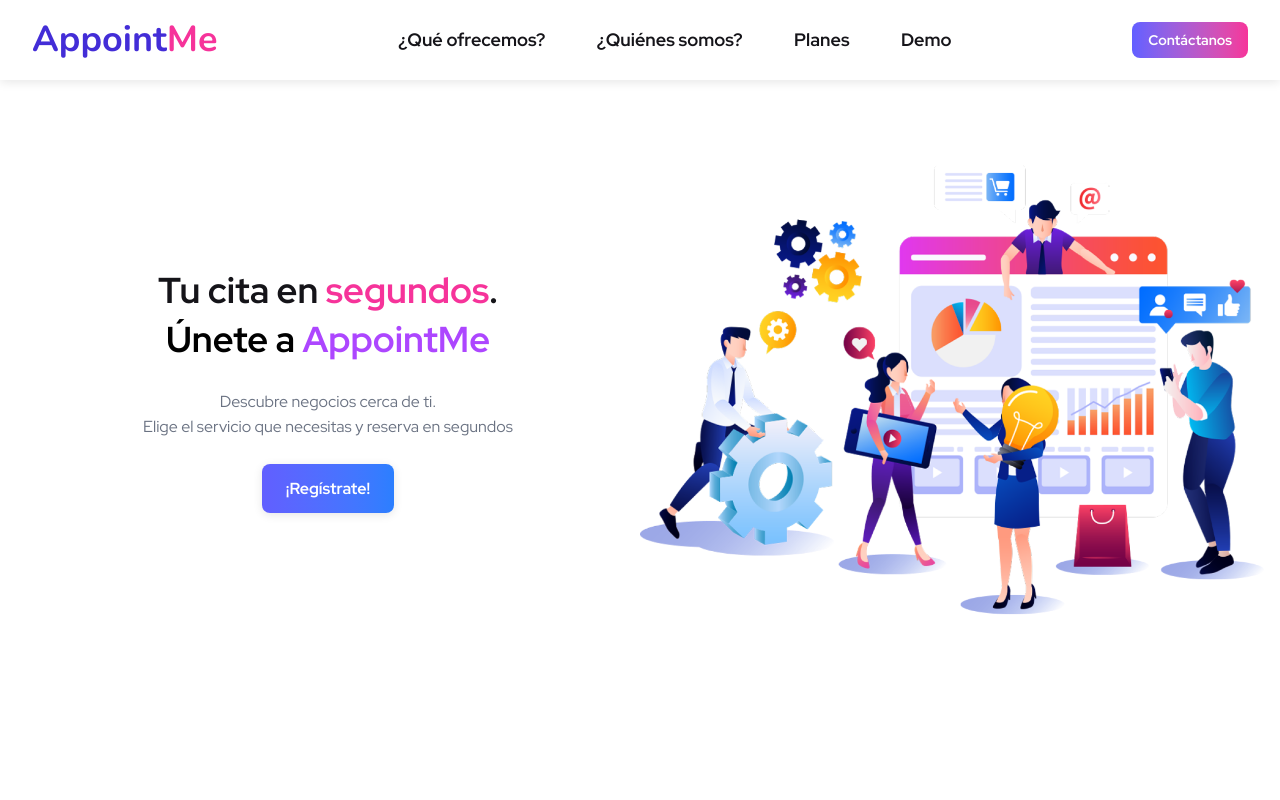
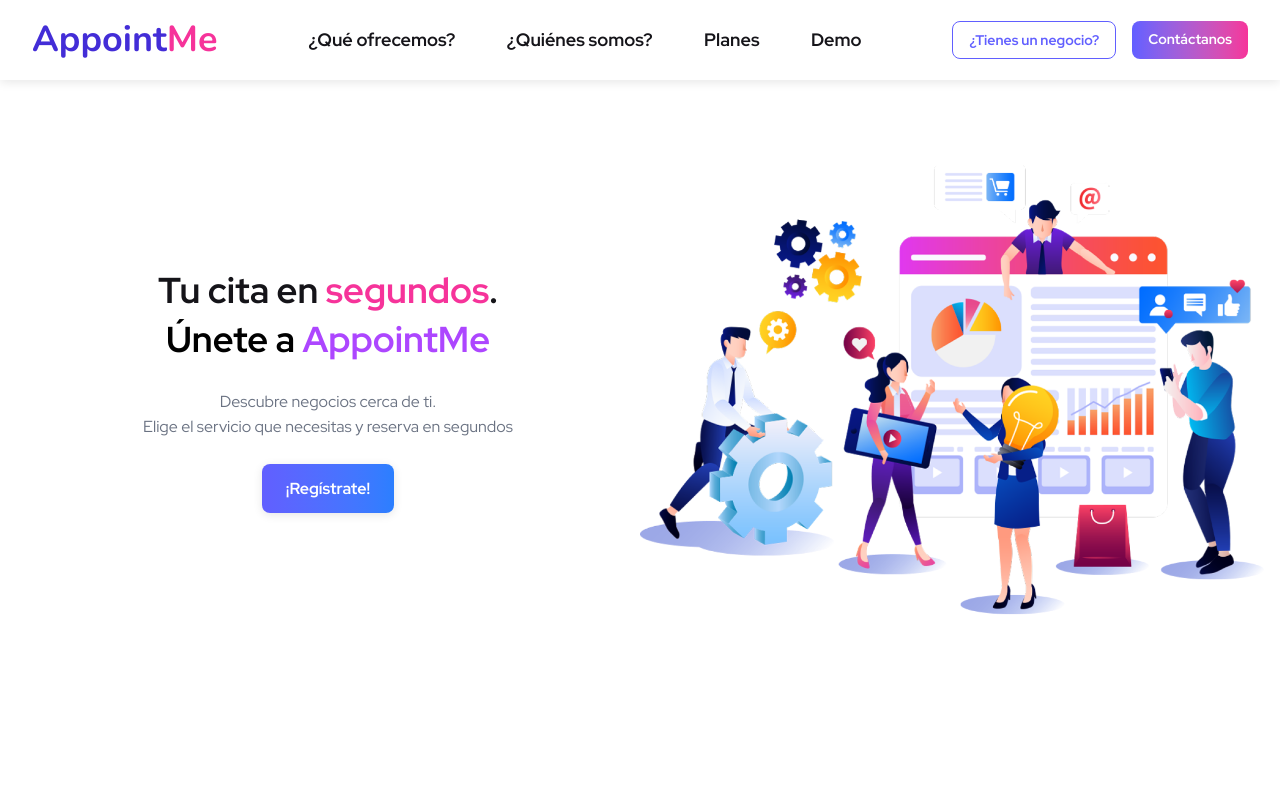
Before and after one commit to AppointMe/prototype-marketing, a Vue app in the folder frontend/: page /clients in a window 1280 px wide. Shown: the top 800 px of the page. Built offline with nearby package versions, Linux system fonts and the light colour scheme; no server answers; what pocketbase would draw is missing.

Commit message:
Update Navbar.vue

```diff
--- a/frontend/src/components/common/Navbar.vue
+++ b/frontend/src/components/common/Navbar.vue
@@ -1,5 +1,17 @@
 <script setup>
+import { useRoute } from 'vue-router'
+import { computed } from 'vue'
 
+const route = useRoute()
+
+const secondButton = computed(() => {
+  if (route.path === '/clients') {
+    return { label: '¿Tienes un negocio?', href: '/partners' }
+  } else if (route.path === '/partners') {
+    return { label: '¿Eres un cliente?', href: '/clients' }
+  }
+  return null
+})
 </script>
 
 <template>
@@ -16,9 +28,20 @@
         <li><a href="#plans" class="hover:text-indigo-500">Planes</a></li>
         <li><a href="#demo" class="hover:text-indigo-500">Demo</a></li>
       </ul>
-      <a href="#contact" class="bg-gradient-to-r from-indigo-500 to-pink-500 text-white px-4 py-2 rounded-lg text-sm font-semibold">
-        Contáctanos
-      </a>
+
+      <div class="flex gap-4">
+        <a
+            v-if="secondButton"
+            :href="secondButton.href"
+            class="bg-white border border-indigo-500 text-indigo-500 px-4 py-2 rounded-lg text-sm font-semibold hover:bg-indigo-50"
+        >
+          {{ secondButton.label }}
+        </a>
+        <a href="#contact" class="bg-gradient-to-r from-indigo-500 to-pink-500 text-white px-4 py-2 rounded-lg text-sm font-semibold">
+          Contáctanos
+        </a>
+      </div>
+
     </nav>
   </header>
 </template>
```
